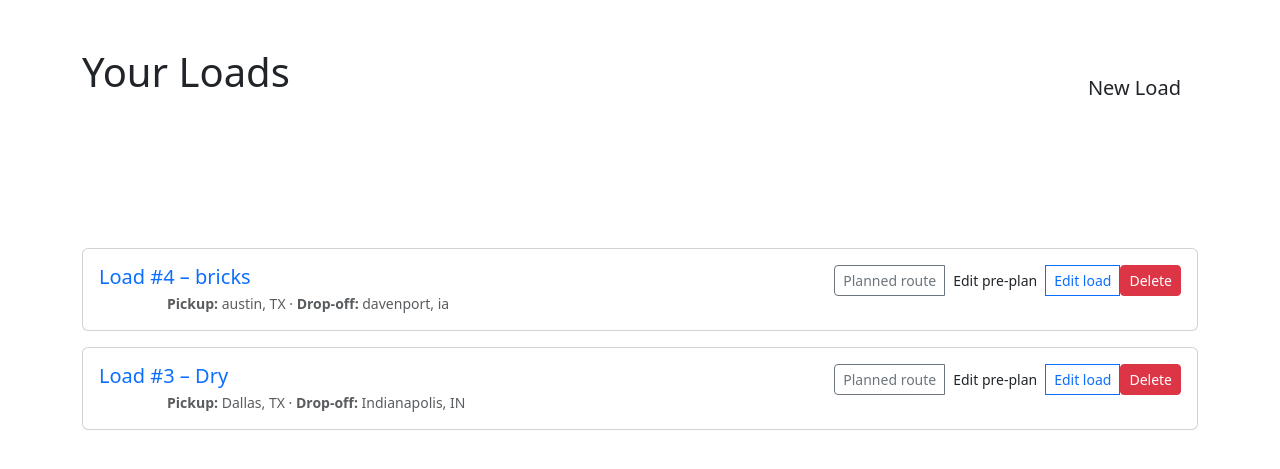
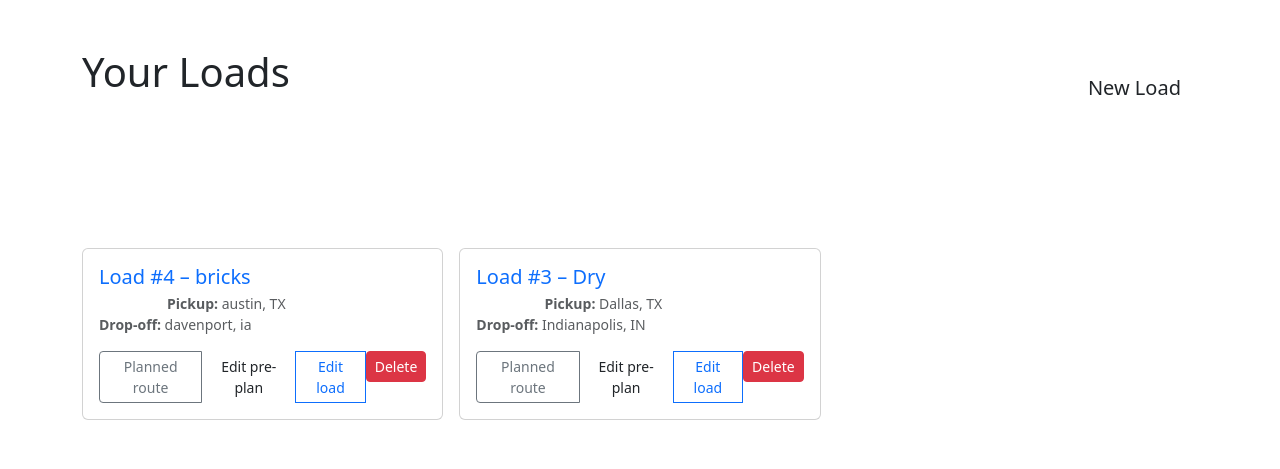
Before and after one commit to melhelow/RigRadar, a Rails app: page /loads in a window 1280 px wide. Shown: the part 56-525 px from the top of the page. Run offline with Rails 7, Linux system fonts and the light colour scheme; a user stored in the database is signed in; data comes from the database, SQL or seed files in the repository; some libraries are stand-ins or nearby versions.

Commit message:
card grid load index , side by side

```diff
--- a/app/views/loads/index.html.erb
+++ b/app/views/loads/index.html.erb
@@ -15,22 +15,20 @@
 <% end %>
 
 <% if @loads.any? %>
-  <div class="row g-3 mt-3">
+  <div class="row row-cols-1 row-cols-md-2 row-cols-xl-3 g-3 mt-3">
     <% @loads.each do |load| %>
-      <div class="col-12">
-        <div class="card card-soft">
-          <div class="card-body d-flex justify-content-between align-items-start">
-            <div class="me-3">
-              <h5 class="mb-1">
-                <%= link_to "Load ##{load.id} – #{load.commodity}", load_path(load), class: "text-decoration-none" %>
-              </h5>
-              <div class="small text-muted">
-                <span class="badge badge-status me-2"><%= load.status.humanize %></span>
-                <strong>Pickup:</strong> <%= load.pickup_location %> ·
-                <strong>Drop-off:</strong> <%= load.dropoff_location %>
-              </div>
+      <div class="col">
+        <div class="card card-soft h-100">
+          <div class="card-body d-flex flex-column">
+            <h5 class="mb-1">
+              <%= link_to "Load ##{load.id} – #{load.commodity}", load_path(load), class: "text-decoration-none" %>
+            </h5>
+            <div class="small text-muted mb-3">
+              <span class="badge badge-status me-2"><%= load.status.humanize %></span>
+              <strong>Pickup:</strong> <%= load.pickup_location %><br>
+              <strong>Drop-off:</strong> <%= load.dropoff_location %>
             </div>
-            <div class="btn-group">
+            <div class="mt-auto btn-group">
               <%= link_to "Planned route", load_path(load, anchor: "map"), class: "btn btn-outline-secondary btn-sm" %>
               <%= link_to "Edit pre-plan", plan_load_path(load), class: "btn btn-rr btn-sm" %>
               <%= link_to "Edit load", edit_load_path(load), class: "btn btn-outline-primary btn-sm" %>
```
